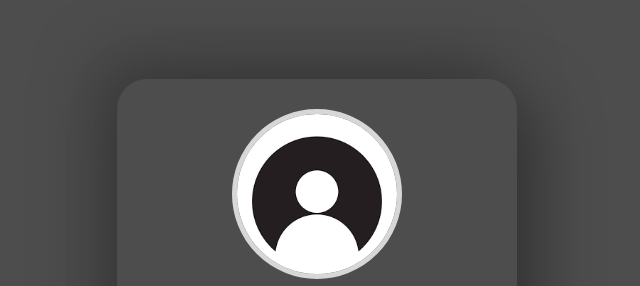
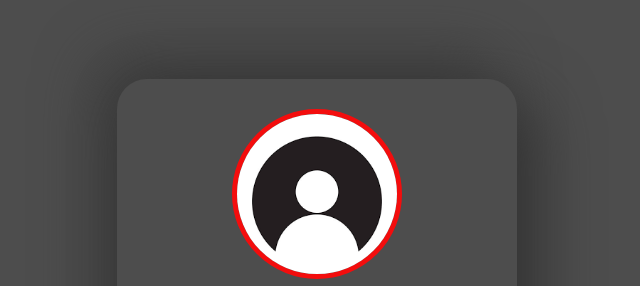
Before and after one commit to zex3prog/card_test, a plain HTML site: page index.html in a window 1280 px wide. Shown: the part 129-415 px from the top of the page, without its empty margins (323-963 px from the left). Drawn offline with Linux system fonts and the light colour scheme.

Commit message:
change border color to red

```diff
--- a/style.css
+++ b/style.css
@@ -31,7 +31,7 @@ body {
 .container .picture img{
     width: 100%;
     border-radius: 50%;
-    border: 5px solid rgb(215, 215, 215);
+    border: 5px solid rgb(243, 13, 13);
 }
 .container h1 {
   color: rgb(216, 216, 216);
```
